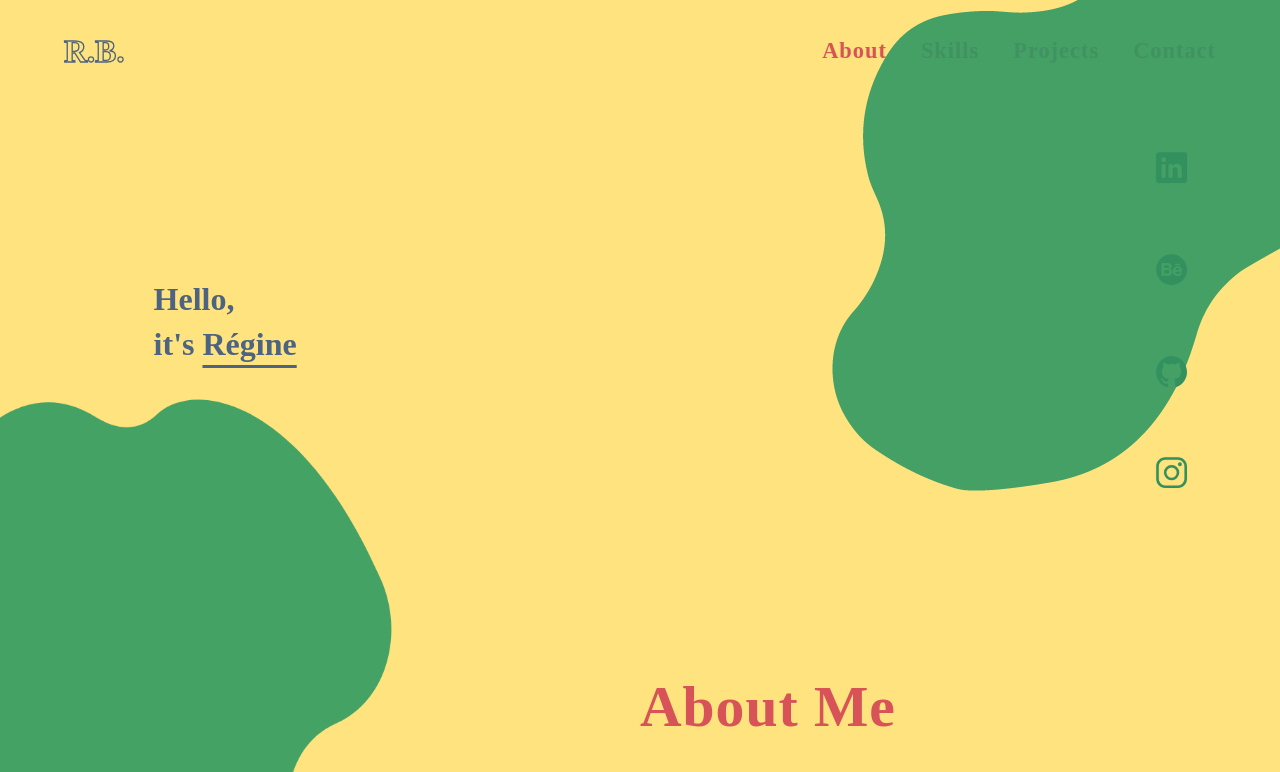
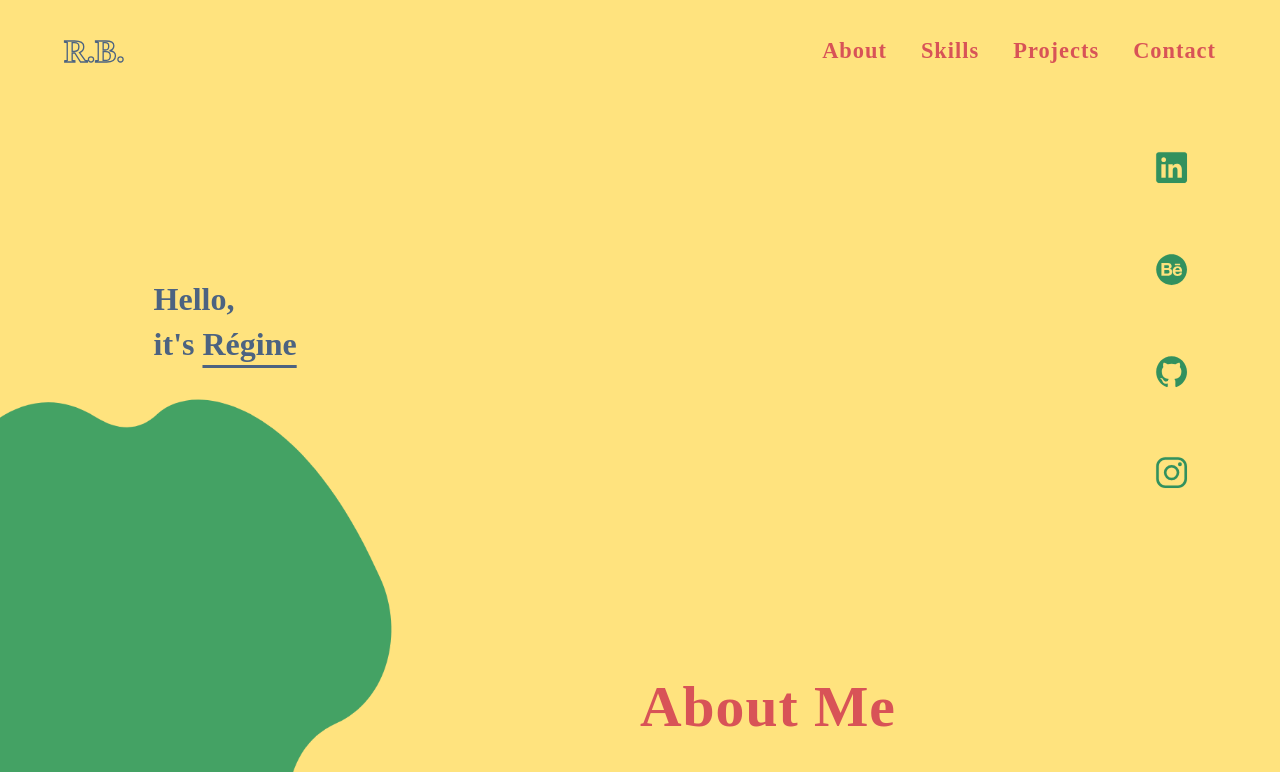
Before and after one commit to regine-tiu/reggie-portfolio, a website built with Parcel: page index.html in a window 1280 px wide. Shown: the top 772 px of the page. Built offline with nearby package versions, Linux system fonts and the light colour scheme; a web font is replaced by a local one.

Commit message:
readjusted blob-2

```diff
--- a/css/main.css
+++ b/css/main.css
@@ -898,7 +898,6 @@ footer p {
   top: 20%;
   left: -13%;
   transform: scale(0.8);
-  z-index: 1;
 }
 
 @media only screen and (max-width: 1366px) {
@@ -928,8 +927,7 @@ footer p {
   .blob-2 {
     position: absolute;
     transform: scale(1.2);
-    top: -20%;
-    left: 75%;
+    left: 70%;
   }
 
   @media only screen and (max-width: 1500px) {
```
